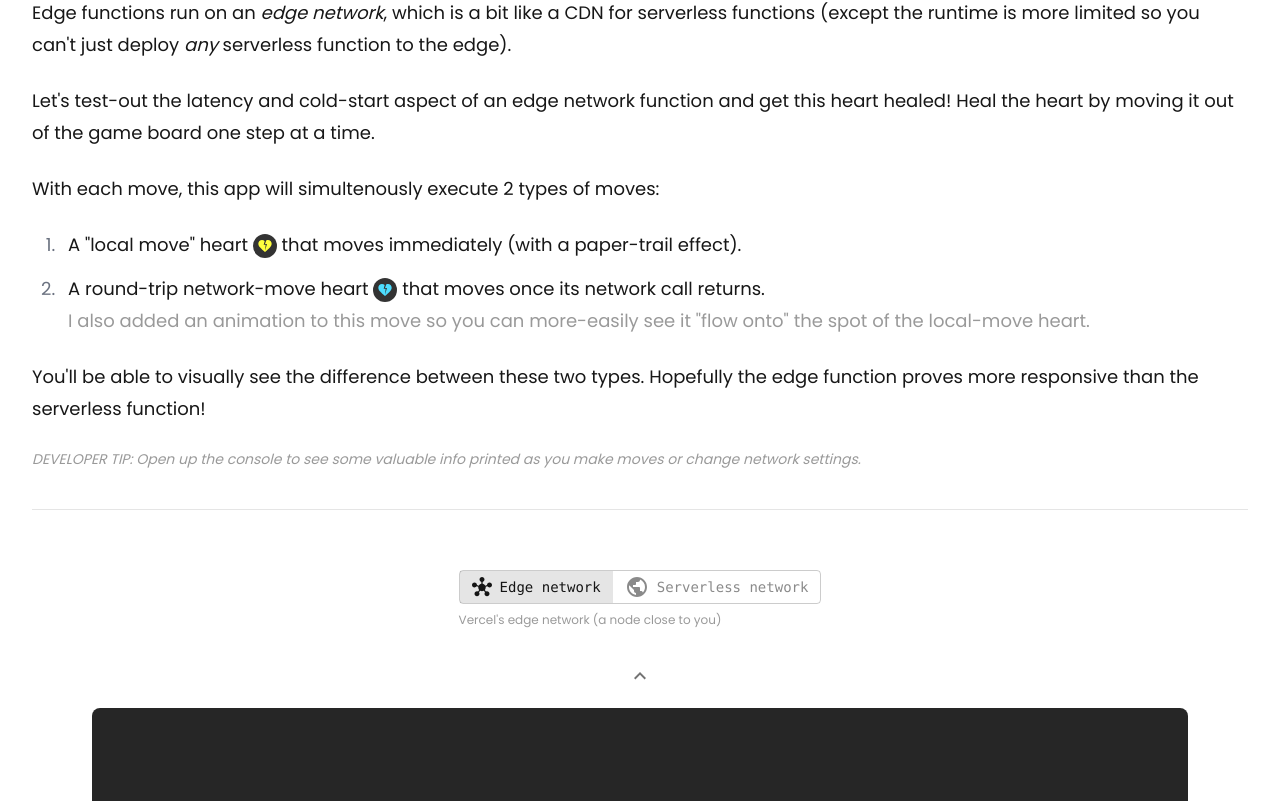
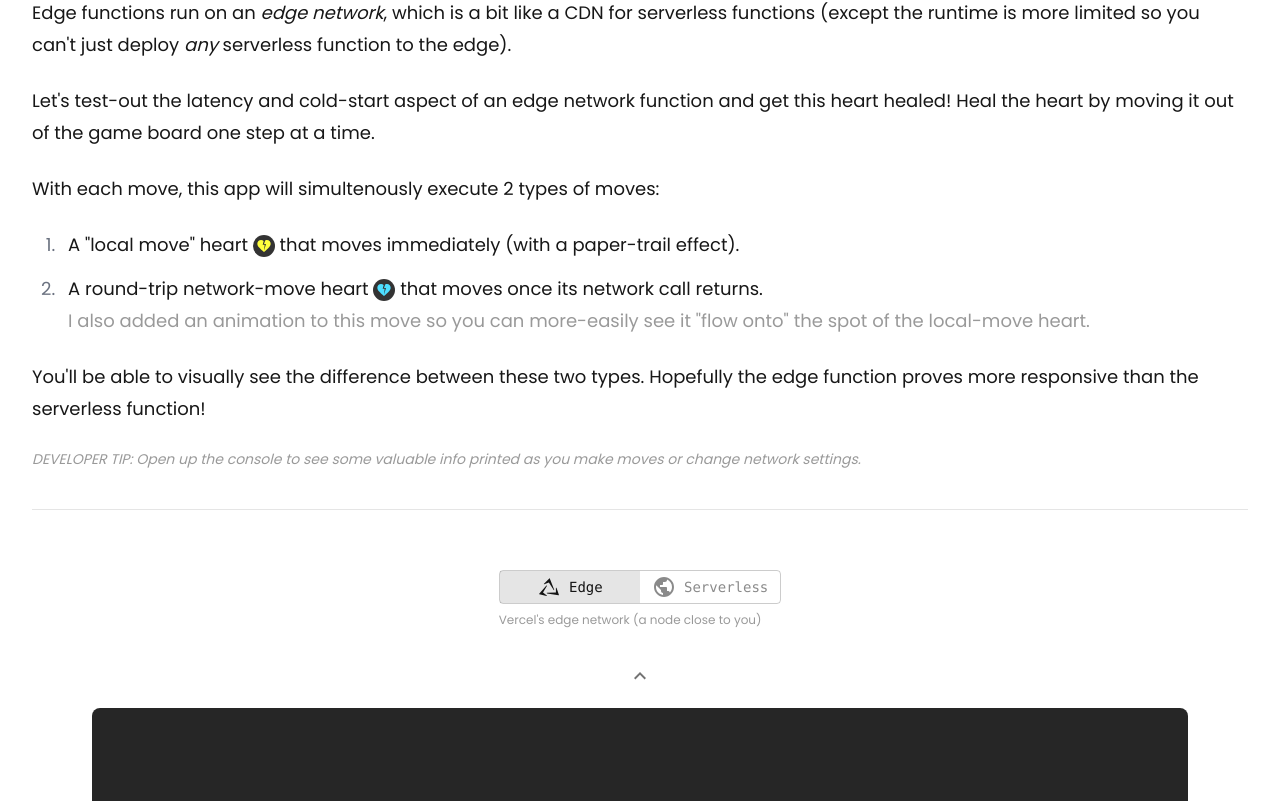
Before and after one commit to jasonkylefrank/edge-function-game, a Next.js app: page / in a window 1280 px wide. Shown: the part 411-1212 px from the top of the page. Built offline with nearby package versions, Linux system fonts and the light colour scheme.

Commit message:
Toggle Group control updates; game token for description styling

```diff
--- a/components/edge-function-game/settings-bar.tsx
+++ b/components/edge-function-game/settings-bar.tsx
@@ -2,6 +2,7 @@ import { FC, useState } from "react";
 import { AnimatePresence, motion } from "framer-motion";
 import EarthGlyph from "components/icon-glyphs/earth-glyph";
 import HubGlyph from "components/icon-glyphs/hub-glyph";
+import VercelEdgeGlyph from "components/icon-glyphs/vercel_edge-glyph";
 import ToggleGroup from "components/toggle-group";
 import { NetworkType } from "./edge-function-game";
 
@@ -53,8 +54,8 @@ const SettingsBar: FC<SettingsBarProps> = ({
             {
               content: (
                 <>
-                  <HubGlyph className="mr-2 h-5" />
-                  {"Edge network"}
+                  <VercelEdgeGlyph className="mr-2 h-6" />
+                  {"Edge"}
                 </>
               ),
               value: NetworkType.VercelEdge,
@@ -64,7 +65,7 @@ const SettingsBar: FC<SettingsBarProps> = ({
               content: (
                 <>
                   <EarthGlyph className="mr-2 h-6" />
-                  {"Serverless network"}
+                  {"Serverless"}
                 </>
               ),
               value: NetworkType.VercelServerlessAustralia,
--- a/components/game-token-for-description.tsx
+++ b/components/game-token-for-description.tsx
@@ -17,7 +17,7 @@ const GameTokenForDescription: FC<GameTokenForDescriptionProps> = ({
         tokenType === "local"
           ? gameTokenColorClassNames.local
           : gameTokenColorClassNames.network
-      } inline h-6 rounded-3xl bg-black/80 p-1`}
+      } inline h-[22px] rounded-3xl bg-black/80 p-[3px]`}
     />
   );
 };
--- /dev/null
+++ b/components/icon-glyphs/vercel_edge-glyph.tsx
@@ -0,0 +1,27 @@
+export default function VercelEdgeGlyph({
+  className,
+  style,
+}: {
+  className?: string;
+  style?: object;
+}) {
+  return (
+    <svg
+      className={className}
+      style={style}
+      fill="currentColor"
+      viewBox="0 0 20 20"
+      shapeRendering="geometricPrecision"
+      xmlns="http://www.w3.org/2000/svg"
+    >
+      <path
+        clipRule="evenodd"
+        d="M10.6574 2.90814C10.6268 2.82954 10.5583 2.77187 10.4757 2.75501C10.393 2.73816 10.3075 2.76441 10.2485 2.82473L5.81436 7.36075C5.73192 7.44509 5.72018 7.57577 5.78626 7.67345C5.85235 7.77113 5.97803 7.80885 6.08697 7.76369L9.90239 6.18246L13.8926 12.565C13.9606 12.6737 14.1 12.7128 14.2146 12.6553C14.3291 12.5978 14.3811 12.4627 14.3345 12.3433L10.6574 2.90814ZM8.23968 9.08197C8.3038 8.97153 8.27369 8.83046 8.17006 8.75583C8.06644 8.68119 7.92309 8.69734 7.83866 8.79315L1.81201 15.6323C1.75416 15.6979 1.73514 15.7892 1.76194 15.8725C1.78874 15.9558 1.8574 16.0188 1.94268 16.0384L7.96933 17.4236C8.08396 17.45 8.20134 17.3923 8.25051 17.2854C8.29968 17.1786 8.26713 17.0519 8.17256 16.982L5.01038 14.6441L8.23968 9.08197ZM16.2431 10.7079C16.204 10.5929 16.0874 10.5232 15.9675 10.543C15.8477 10.5629 15.7598 10.6665 15.7598 10.788V14.6852L8.40437 14.8292C8.27597 14.8317 8.17068 14.9317 8.16156 15.0598C8.15245 15.1879 8.24252 15.3018 8.36927 15.3225L17.9617 16.8866C18.0478 16.9007 18.135 16.8685 18.1913 16.8019C18.2476 16.7353 18.2649 16.6441 18.2367 16.5615L16.2431 10.7079Z"
+        fillRule="evenodd"
+        strokeLinecap="round"
+        strokeLinejoin="round"
+        strokeWidth="0.2"
+      />
+    </svg>
+  );
+}
--- a/components/toggle-group.tsx
+++ b/components/toggle-group.tsx
@@ -21,14 +21,16 @@ const ToggleGroup: FC<ToggleGroupProps> = ({
   transitionDuration = 0.25,
 }) => {
   return (
-    <span className={`inline-flex rounded border border-black/20 ${className}`}>
+    <span
+      className={`inline-grid grid-cols-2 rounded border border-black/20 ${className}`}
+    >
       {items.map((item: ToggleItem, i: number) => {
         const isSelected = selectedIndex === i;
         const statefulClassNames = isSelected ? "opacity-100" : "opacity-50";
         return (
           <span
             key={i}
-            className={`relative inline-flex cursor-pointer place-items-center py-1 px-3 ${statefulClassNames}`}
+            className={`relative inline-flex cursor-pointer place-content-center place-items-center py-1 px-3 ${statefulClassNames}`}
             onClick={() => item.onClick(i, item.value)}
           >
             {item.content}
```
